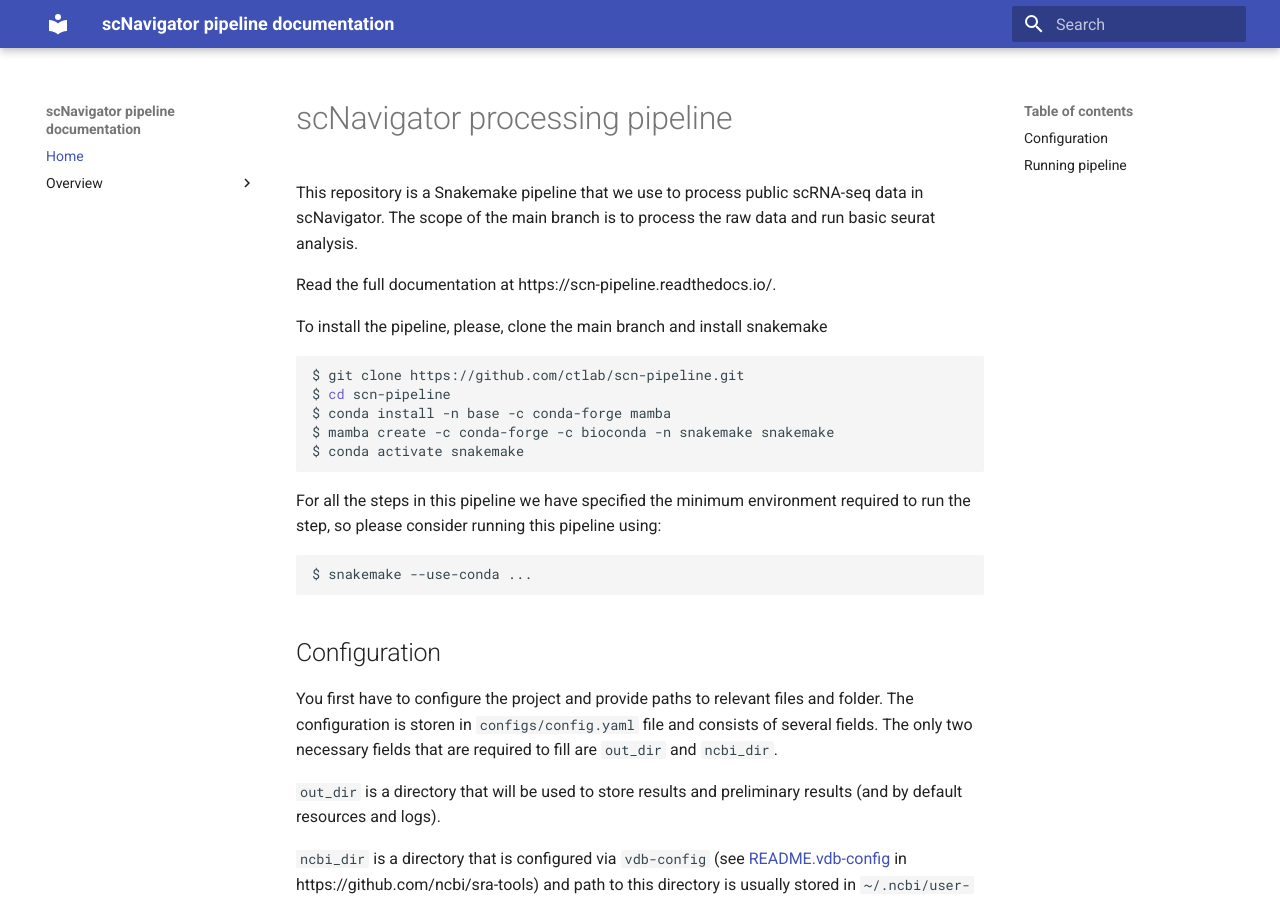
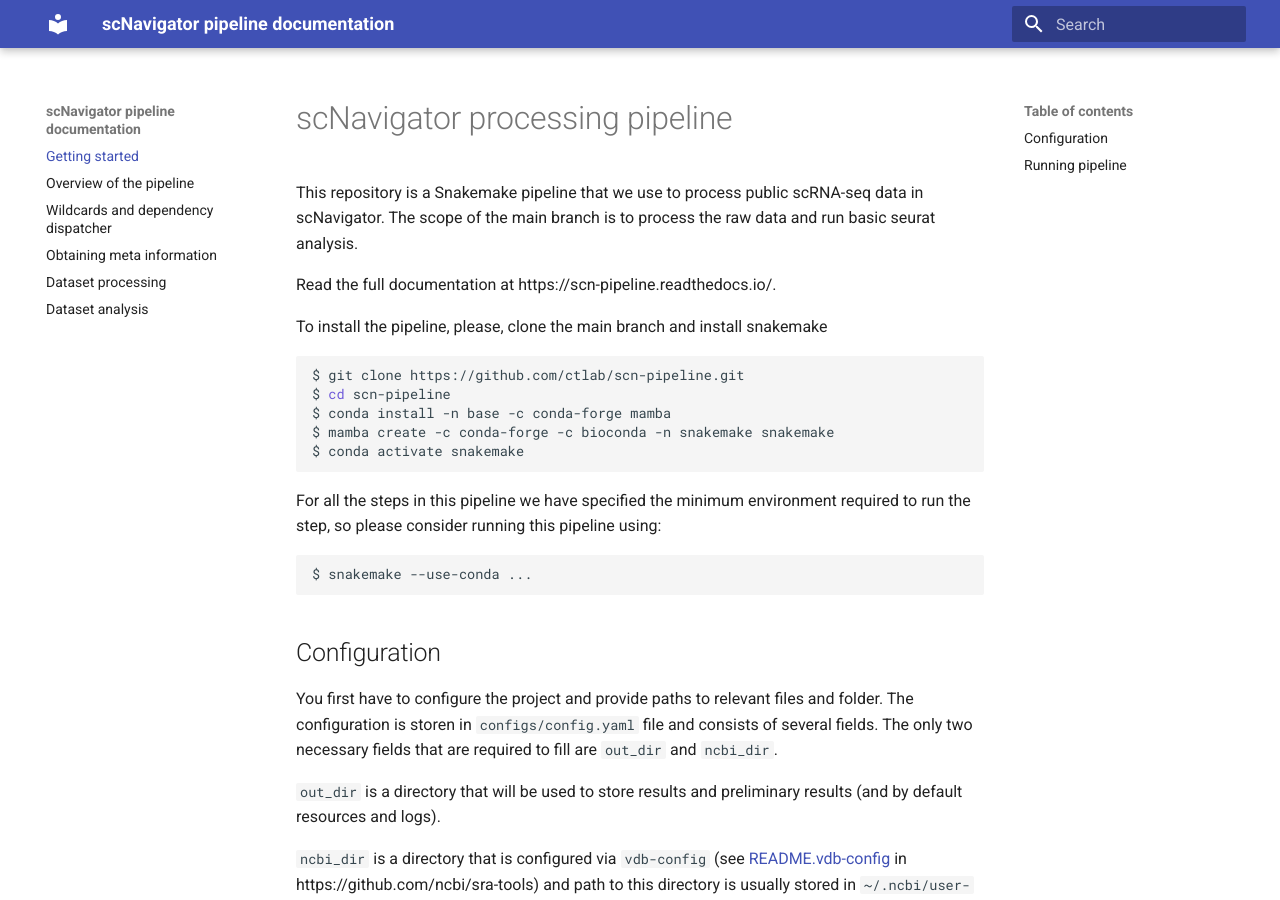
Before and after one commit to ctlab/scn-pipeline, an MkDocs documentation site: the page built from docs/index.md, in a window 1280 px wide and 900 px high. Built offline with MkDocs 1.6.1 and Material for MkDocs 9.7.7, drawn with Linux system fonts in a browser that asks for light colours.

Commit message:
fix: fixes to documentation to make it more transparent

```diff
--- a/mkdocs.yml
+++ b/mkdocs.yml
@@ -1,8 +1,12 @@
 site_name: scNavigator pipeline documentation
 site_url: https://scn-pipeline.readthedocs.io/
 nav:
-    - Home: index.md
-    - Overview: [overview.md, dependency_dispatcher.md, meta.md, processing.md, analysis.md]
+    - Getting started: index.md
+    - overview.md
+    - dependency_dispatcher.md
+    - meta.md
+    - processing.md
+    - analysis.md
 theme: material
 markdown_extensions:
   - pymdownx.highlight:
```
